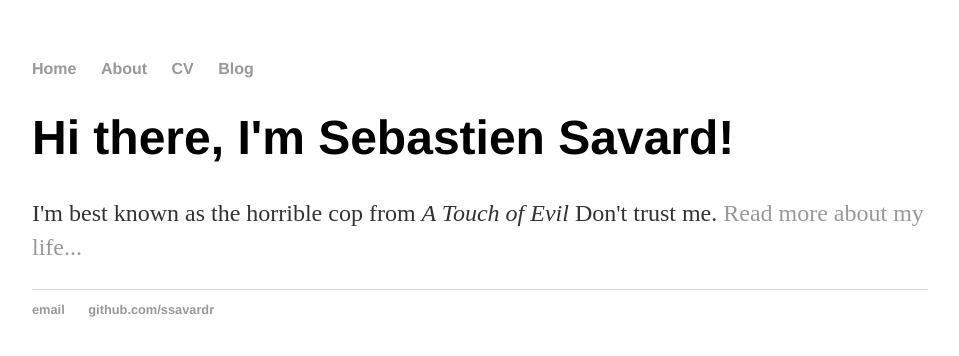
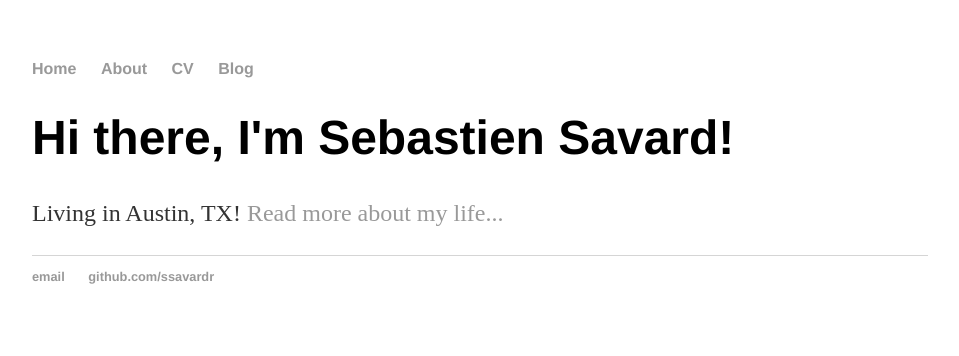
Before and after one commit to ssavardr/ssavardr.github.io, a Jekyll site: the page built from index.html, in a window 1280 px wide. Shown: the top 356 px of the page, without its empty margins (160-1119 px from the left). Built offline with Jekyll 4.4.1, drawn with Linux system fonts in a browser that asks for light colours.

Commit message:
Update index.html

```diff
--- a/index.html
+++ b/index.html
@@ -4,5 +4,5 @@ title: Sebastien Savard Austin TX
 ---
 <div class="blurb">
 	<h1>Hi there, I'm Sebastien Savard!</h1>
-	<p>I'm best known as the horrible cop from <em>A Touch of Evil</em> Don't trust me. <a href="/about">Read more about my life...</a></p>
+	<p>Living in Austin, TX! <a href="/about">Read more about my life...</a></p>
 </div><!-- /.blurb -->
```
